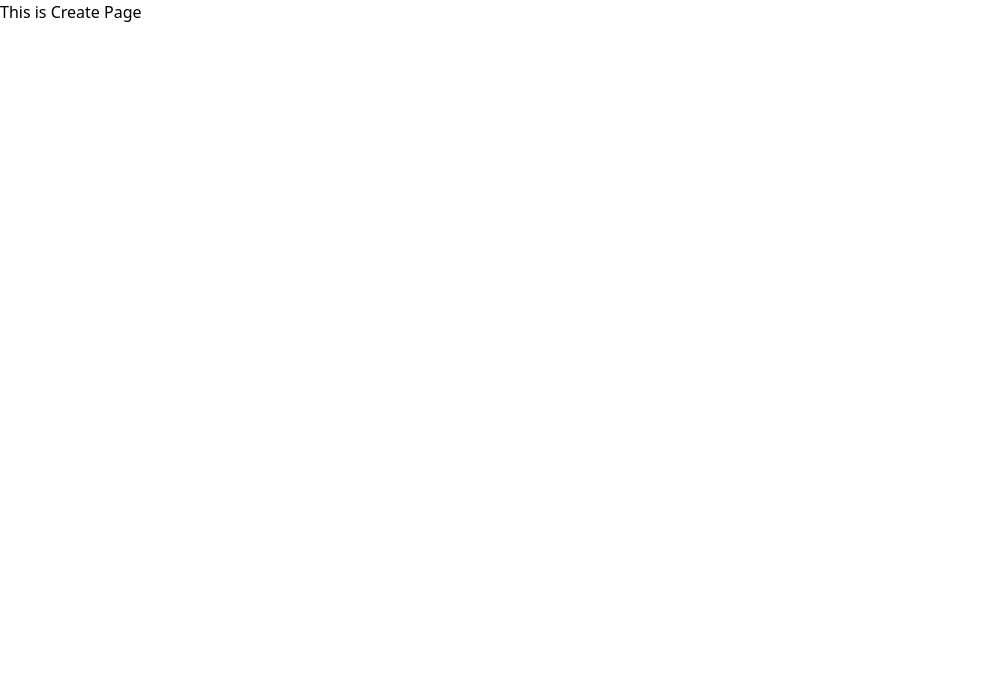
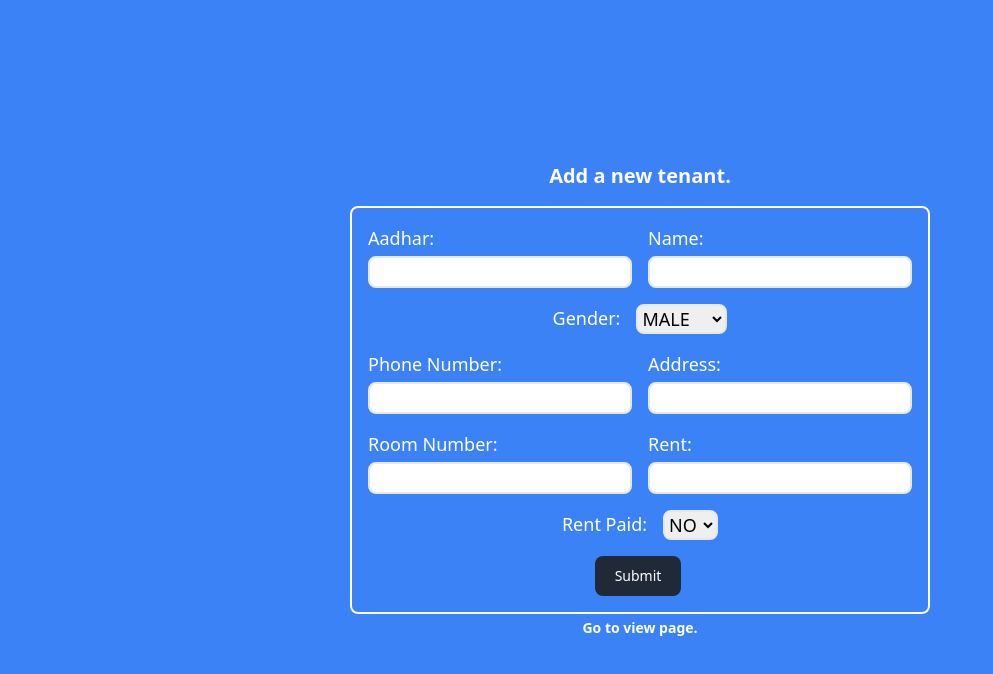
Before and after one commit to Mahi014/TENANT-MANAGEMENT-SYSTEM, a React (Create React App) app in the folder client/: page /create in a window 1280 px wide. Shown: the top 674 px of the page, without its empty margins (0-993 px from the left). Built offline with nearby package versions, Linux system fonts and the light colour scheme.

Commit message:
Completed Create Page functionality

```diff
--- a/client/src/components/CreatePage.jsx
+++ b/client/src/components/CreatePage.jsx
@@ -1,10 +1,185 @@
-import React from 'react';
+import React, { useState } from 'react';
 import { Link } from 'react-router-dom';
 
-const CreatePage =()=>{
-    return(
-        <div>
-            <h1>This is Create Page</h1>
+const CreatePage = () => {
+    const [aadhar, setAadhar] = useState('');
+    const [name, setName] = useState('');
+    const [phone_num, setPhoneNum] = useState('');
+    const [address, setAddress] = useState('');
+    const [room_no, setRoomNum] = useState('');
+    const [rent, setRent] = useState('');
+    const [gender, setGender] = useState('MALE');
+    const [rent_paid, setRentPaid] = useState('NO');
+    const [message, setMessage] = useState('Go to view page.');
+    const [messageColour, setMessageColour] = useState(2);
+
+    const handleSubmit = async (e) => {
+        e.preventDefault();
+
+        try {
+            const body = { aadhar, name, phone_num, address, room_no, rent, gender, rent_paid };
+            const response = await fetch('http://localhost:5000/create', {
+                method: 'POST',
+                headers: { 'Content-Type': 'application/json' },
+                body: JSON.stringify(body),
+
+            })
+            const data = await response.json();
+            if (response.ok && data.Success === "true") {
+                setMessageColour(1);
+                setMessage('Successful. Go to view page.')
+                setAadhar('');
+                setName('');
+                setPhoneNum('');
+                setAddress('');
+                setRoomNum('');
+                setRent('');
+                setGender('MALE');
+                setRentPaid('NO');
+            } else {
+                setMessageColour(0);
+                setMessage('An unexpected error occurred. Please try again later. Go to view page.')
+            }
+
+        }
+        catch (err) {
+            console.error(err.message);
+            setMessage('An unexpected error occurred. Please try again later. Go to view page.')
+            setMessageColour(0);
+        }
+    }
+
+    return (
+        <div className='container flex  flex-col  justify-center items-center w-screen h-screen bg-blue-500 text-white'>
+
+
+            <h2 className='text-xl font-bold'>Add a new tenant.</h2>
+
+            <form onSubmit={handleSubmit} className='mt-4 border-2 border-white p-4 rounded-lg flex flex-col items-center space-y-4'>
+
+                <div className='flex flex-row space-x-4'>
+
+                    <div className='flex flex-col space-y-1 text-lg'>
+                        <label htmlFor="aadhar">Aadhar:</label>
+                        <input
+                            type="text"
+                            id="aadhar"
+                            value={aadhar}
+                            onChange={(e) => setAadhar(e.target.value)}
+                            required
+                            className='border-2 border-gray-200 rounded-lg text-black outline-blue-600'
+                        />
+                    </div>
+
+                    <div className='flex flex-col space-y-1 text-lg'>
+                        <label htmlFor="name">Name:</label>
+                        <input
+                            type="text"
+                            id="name"
+                            value={name}
+                            onChange={(e) => setName(e.target.value)}
+                            required
+                            className='border-2 border-gray-200 rounded-lg text-black outline-blue-600'
+                        />
+                    </div>
+                </div>
+
+                <div className='flex flex-row text-lg space-x-4'>
+                    <label htmlFor="gender">Gender:</label>
+                    <select
+                        type="text"
+                        id="gender"
+                        value={gender}
+                        onChange={(e) => setGender(e.target.value)}
+                        required
+                        className='border-2 border-gray-200 rounded-lg text-black outline-blue-600'
+                    > <option value="MALE">MALE</option>
+                        <option value="FEMALE">FEMALE</option>
+
+                    </select>
+                </div>
+
+                <div className='flex flex-row space-x-4'>
+                    <div className='flex flex-col space-y-1 text-lg'>
+                        <label htmlFor="phone_num">Phone Number:</label>
+                        <input
+                            type="number"
+                            id="phone_num"
+                            value={phone_num}
+                            onChange={(e) => setPhoneNum(e.target.value)}
+                            required
+                            className='border-2 border-gray-200 rounded-lg text-black outline-blue-600'
+                        />
+                    </div>
+
+                    <div className='flex flex-col space-y-1 text-lg'>
+                        <label htmlFor="address">Address:</label>
+                        <input
+                            type="text"
+                            id="address"
+                            value={address}
+                            onChange={(e) => setAddress(e.target.value)}
+                            required
+                            className='border-2 border-gray-200 rounded-lg text-black outline-blue-600'
+                        />
+                    </div>
+                </div>
+
+
+                <div className='flex flex-row space-x-4'>
+                    <div className='flex flex-col space-y-1 text-lg'>
+                        <label htmlFor="room_no">Room Number:</label>
+                        <input
+                            type="number"
+                            id="room_no"
+                            value={room_no}
+                            onChange={(e) => setRoomNum(e.target.value)}
+                            required
+                            className='border-2 border-gray-200 rounded-lg text-black outline-blue-600'
+                        />
+                    </div>
+
+                    <div className='flex flex-col space-y-1 text-lg'>
+                        <label htmlFor="rent">Rent:</label>
+                        <input
+                            type="number"
+                            id="rent"
+                            value={rent}
+                            onChange={(e) => setRent(e.target.value)}
+                            required
+                            className='border-2 border-gray-200 rounded-lg text-black outline-blue-600'
+                        />
+                    </div>
+                </div>
+
+                <div className='flex flex-row text-lg space-x-4'>
+                    <label htmlFor="rent_paid">Rent Paid:</label>
+                    <select
+                        type="text"
+                        id="rent_paid"
+                        value={rent_paid}
+                        onChange={(e) => setRentPaid(e.target.value)}
+                        required
+                        className='border-2 border-gray-200 rounded-lg text-black outline-blue-600'
+                    > <option value="NO">NO</option>
+                        <option value="YES">YES</option>
+                    </select>
+                </div>
+
+                <button type='submit' className="m-1 bg-gray-800 hover:bg-gray-900 focus:outline-none focus:ring-4 focus:ring-gray-300 font-medium rounded-lg text-sm px-5 py-2.5 me-2 mb-2">Submit</button>
+
+            </form>
+            <Link
+                to="/view"
+                className={`mt-1 hover:underline hover:cursor-pointer text-sm font-bold ${messageColour === 1
+                        ? "text-green-400"
+                        : messageColour === 0
+                            ? "text-red-600"
+                            : "text-white"
+                    }`}
+            >
+                {message}
+            </Link>
         </div>
     )
 }
--- a/client/src/components/LoginPage.jsx
+++ b/client/src/components/LoginPage.jsx
@@ -9,8 +9,6 @@ const LoginPage = () => {
 
   const handleSubmit = async (e) => {
     e.preventDefault();
-    setError('');
-
     try {
       const body = { username, password };
       const response = await fetch('http://localhost:5000/login', {
--- a/client/tailwind.config.js
+++ b/client/tailwind.config.js
@@ -3,9 +3,9 @@ export default {
   content: ["./src/components/LandingPage.jsx",
             "./src/components/LoginPage.jsx",
             "./src/components/admin-dashboard.jsx",
-            "./src/components/CreatePage",
-            "./src/components/UpdatePage",
-            "./src/components/ViewPage",],
+            "./src/components/CreatePage.jsx",
+            "./src/components/UpdatePage.jsx",
+            "./src/components/ViewPage.jsx",],
   theme: {
     extend: {},
   },
```
Also changed, not shown: 1 other file (tests, documents, lock files or other folders).
